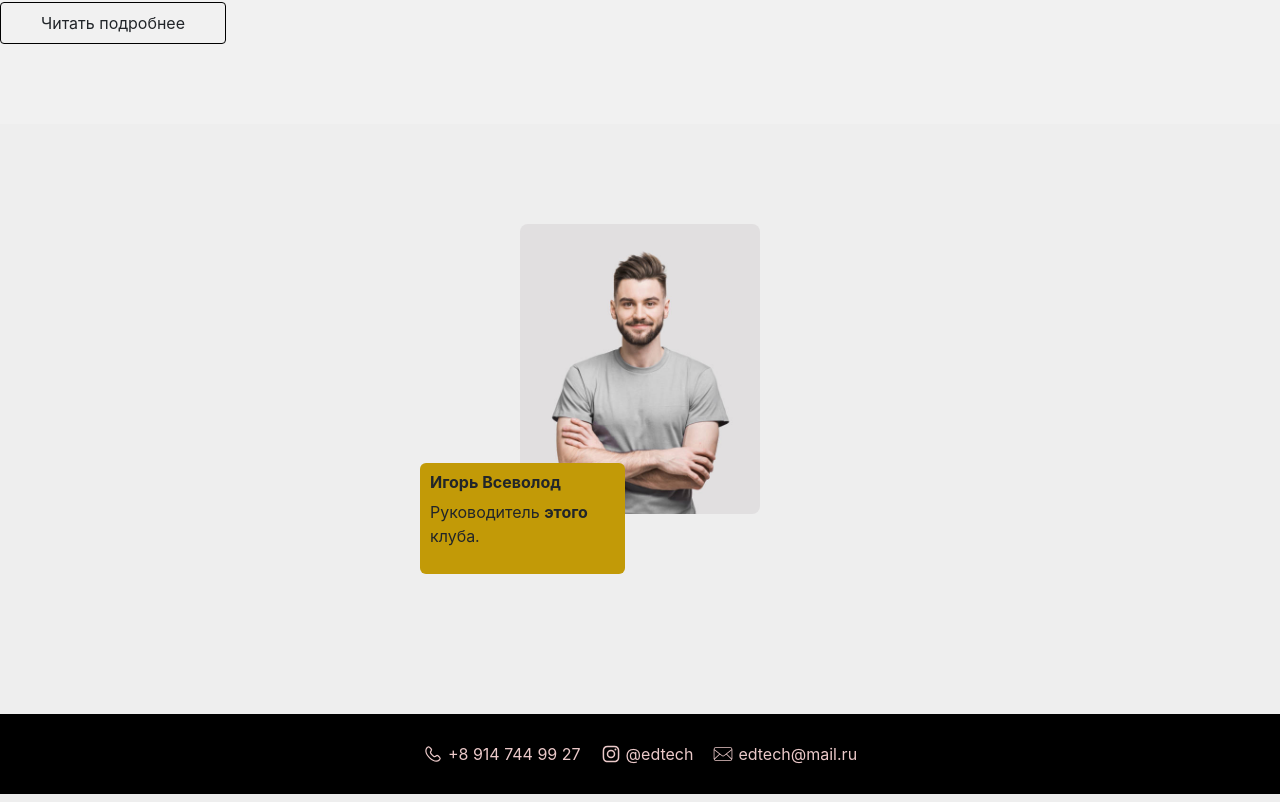
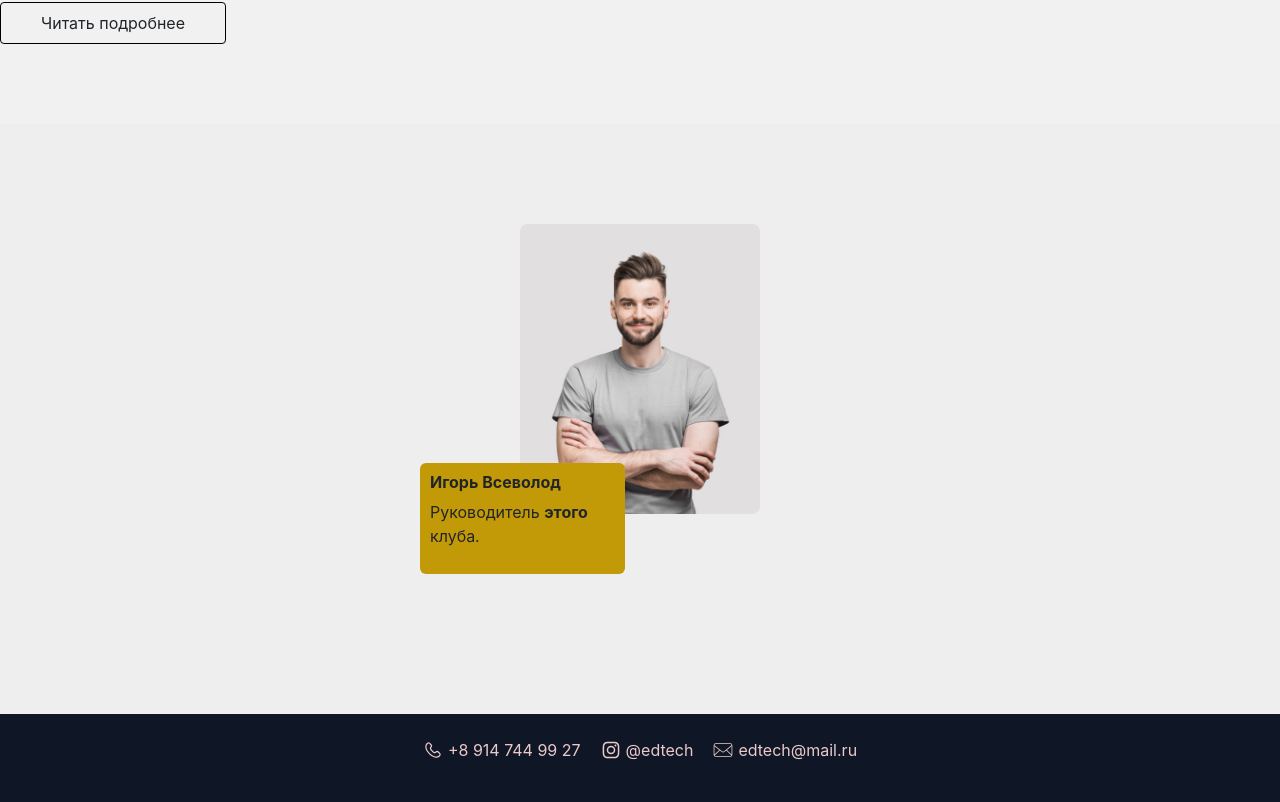
Before and after one commit to tantarin/edtech-club-frontend, a React (Create React App) app: page / in a window 1280 px wide. Shown: the part 934-1736 px from the top of the page. Built offline with nearby package versions, Linux system fonts and the light colour scheme.

Commit message:
кнопки

```diff
--- a/src/App.tsx
+++ b/src/App.tsx
@@ -60,7 +60,7 @@ const App: React.FC = () => {
   return (
     <div className="max-w-full">
       <Header currentUser={currentUser} logOut={logOut} />
-      <div>
+      <div className="flex flex-col min-h-screen">
         <Routes>
           <Route path={urls.main} element={<AboutPage />} />
           <Route path={urls.news} element={<News />} />
--- a/src/components/About/About.css
+++ b/src/components/About/About.css
@@ -108,12 +108,6 @@
   font-weight: 600;
 }
 
-.about__social-section {
-  height: 80px;
-  width: 100%;
-  background-color: black;
-}
-
 .about__social-links {
   display: flex;
   justify-content: center;
--- a/src/components/Footer/Footer.css
+++ b/src/components/Footer/Footer.css
@@ -108,12 +108,6 @@ p {
     font-weight: 600;
 }
 
-.about__social-section {
-    height: 80px;
-    width: 100%;
-    background-color: black;
-}
-
 .about__social-links {
     display: flex;
     justify-content: center;
--- a/src/components/Footer/Footer.tsx
+++ b/src/components/Footer/Footer.tsx
@@ -5,7 +5,7 @@ import MailIcon from "./icons/MailIcon";
 
 const Footer: React.FC = () => {
     return (
-        <footer className="about__social-section">
+        <footer className="mt-auto bg-[#0F1727] items-center justify-between p-6">
             <ul className="about__social-links">
                 <li className="about__social-links-item">
                     <a
```
